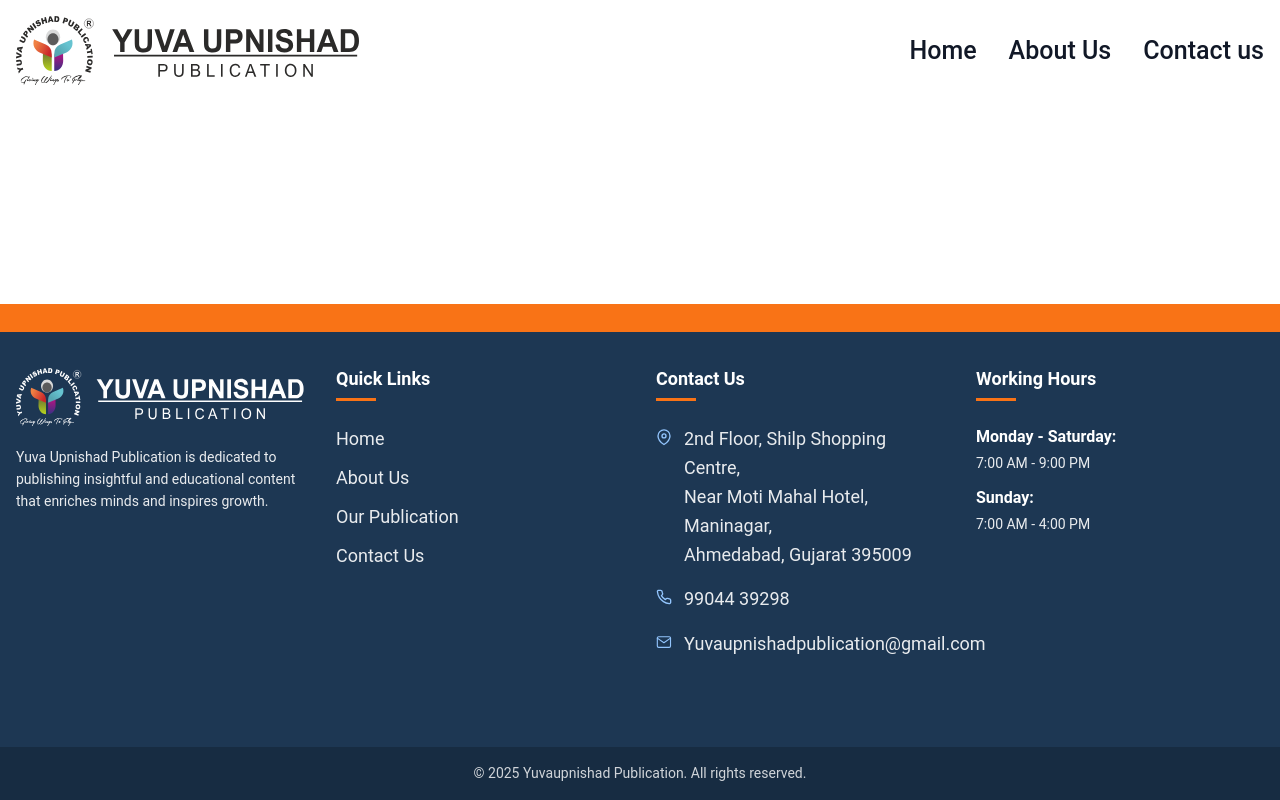
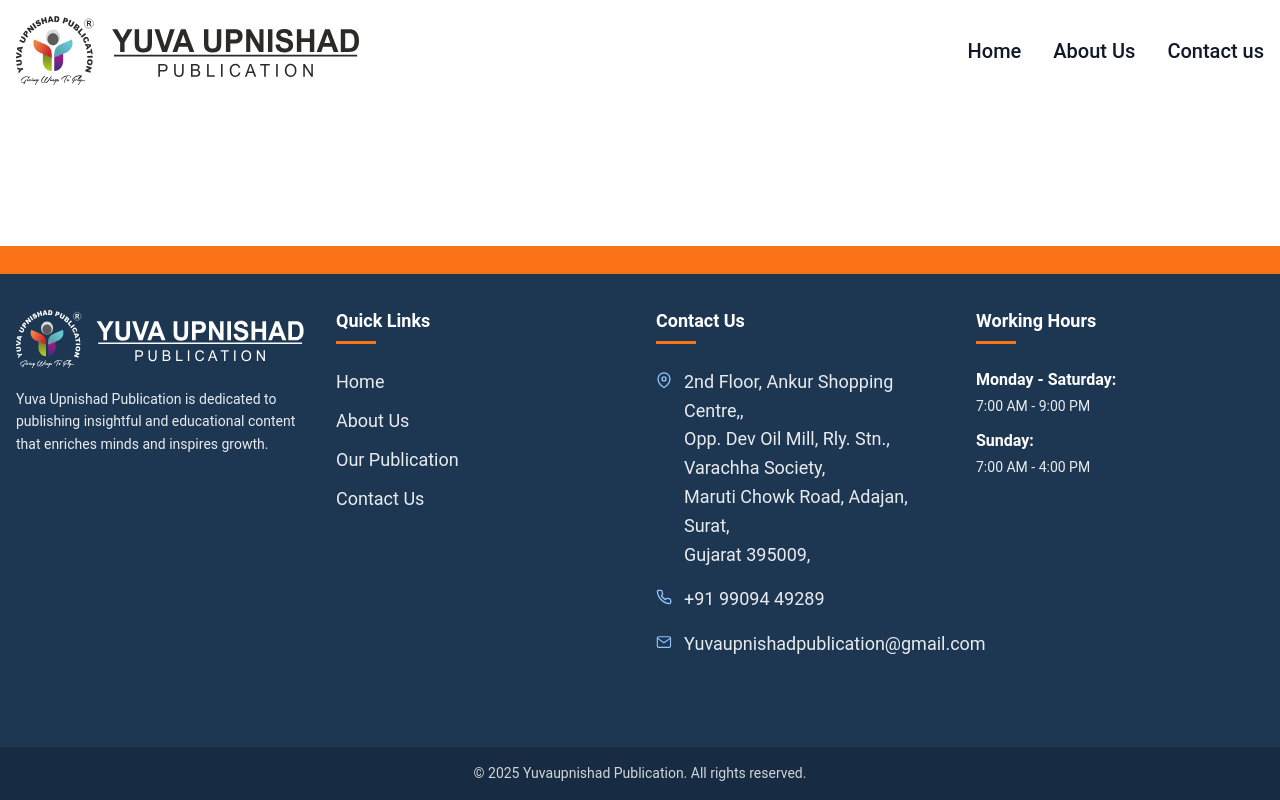
Before and after one commit to pruthvik91/Yuva-Upnishad, a React (Vite) app: page /about in a window 1280 px wide. Built offline with nearby package versions, Linux system fonts and the light colour scheme.

Commit message:
quick fixes

```diff
--- a/src/components/Footer/Footer.jsx
+++ b/src/components/Footer/Footer.jsx
@@ -31,14 +31,16 @@ const Footer = () => {
             <li>
               <img src="/icons/map-marker.svg" alt="Location" className="contact-icon" />
               <address>
-                2nd Floor, Shilp Shopping Centre,<br />
-                Near Moti Mahal Hotel, Maninagar,<br />
-                Ahmedabad, Gujarat 395009
+                2nd Floor, Ankur Shopping Centre,,<br />
+                Opp. Dev Oil Mill, Rly. Stn.,<br/>
+                Varachha Society,<br />
+                Maruti Chowk Road, Adajan, Surat,<br />
+                Gujarat 395009,
               </address>
             </li>
             <li>
               <img src="/icons/contact.svg" alt="Location" className="contact-icon" />
-              <a href="tel:9904439298">99044 39298</a>
+              <a href="tel:9909449289">+91 99094 49289</a>
             </li>
             <li>
               <img src="/icons/envelop.svg" alt="Location" className="contact-icon" />
--- a/src/components/Header/Navigation.css
+++ b/src/components/Header/Navigation.css
@@ -13,7 +13,7 @@
 }
 
 .nav-link {
-  font-size: 25px;
+  font-size: 20px;
   font-weight: 500;
   color: var(--text-dark);
   padding: 8px 0;
```
